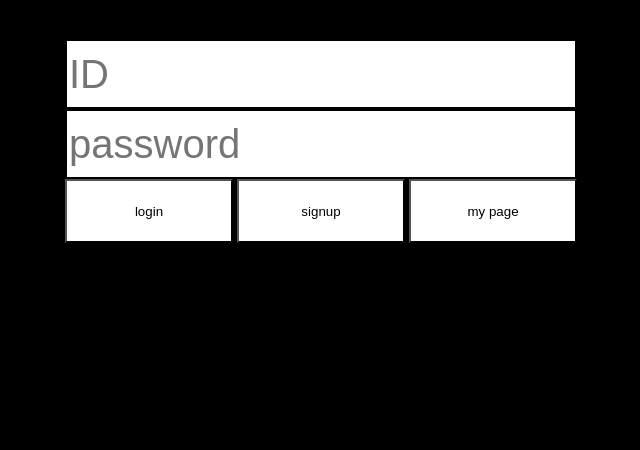
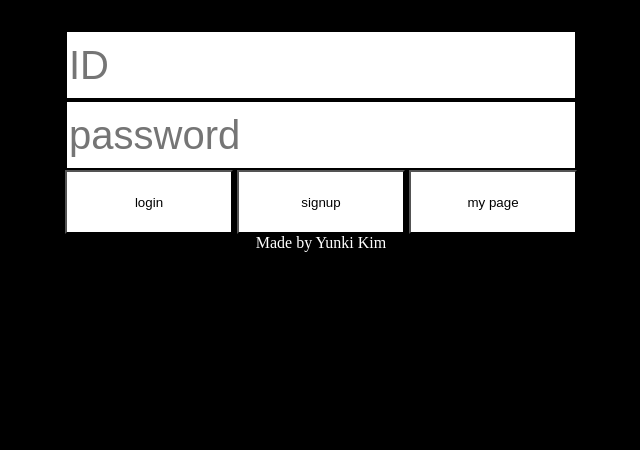
Before and after one commit to skullkim/express_todolist, a website: page views/index.html in a window 1280 px wide. Shown: the part 366-816 px from the top of the page, without its empty margins (319-959 px from the left). Drawn offline with Linux system fonts and the light colour scheme; files that its build step writes are made by us from their sources; files whose address does not match are found by name.

Commit message:
ignored routes/mysql.js

```diff
--- a/public/index-style.css
+++ b/public/index-style.css
@@ -34,7 +34,7 @@ body{
     height: 8vh;
     width: 21vh;
 }
-/* #btns>*{
-    background-color: white;
-    height: 10vh;
-} */
+
+#me{
+    color: white;
+}
--- a/views/index.html
+++ b/views/index.html
@@ -18,6 +18,9 @@
             <input type="submit" value="signup" id="signup-btn">
             <input type="submit" value="my page" id="my-page">
         </div>
+        <footer>
+            <span id="me">Made by Yunki Kim</span>
+        </footer>
     </form>
     <script type="module" src="script/index-cli.js"></script>
 </body>
```
